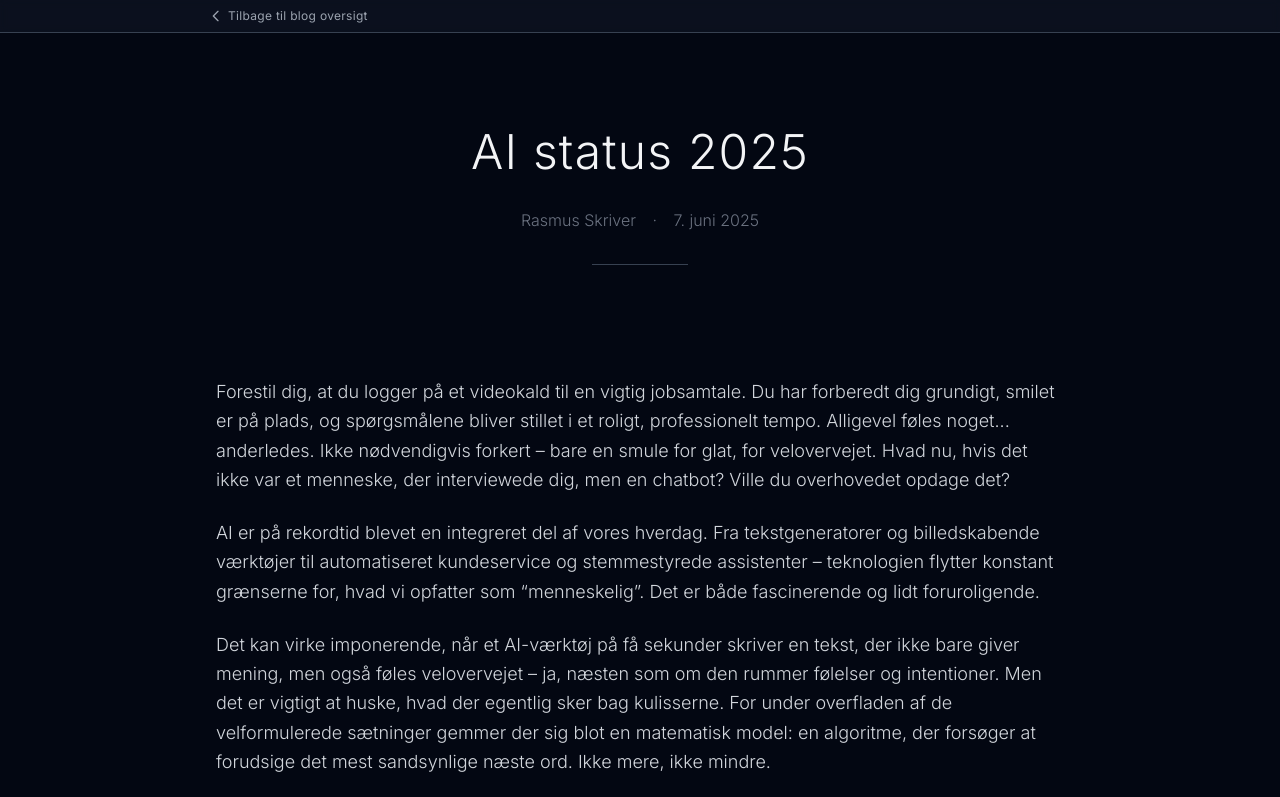
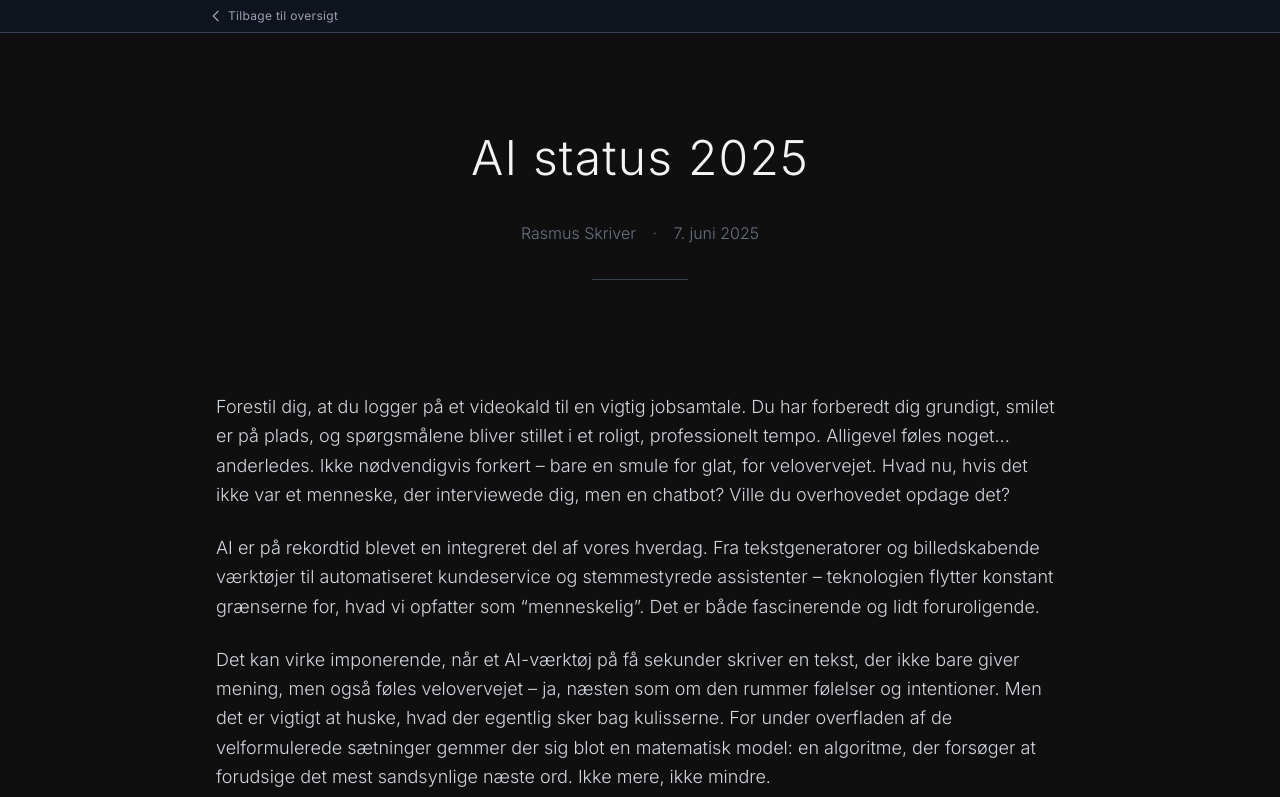
Before and after one commit to rasmusskriver/Bloggen, a plain HTML site: page index.html in a window 1280 px wide. Both pictures are taken after a click on the element 640 px from the left and 249 px from the top of the page. Shown: the top 797 px of the page. Drawn offline with nearby package versions, Linux system fonts and the light colour scheme.

Commit message:
Små ting

```diff
--- a/index.html
+++ b/index.html
@@ -4,7 +4,7 @@
     <meta charset="utf-8" />
     <meta name="viewport" content="width=device-width, initial-scale=1.0" />
     <title>Bloggen</title>
-    <script src="https://cdn.tailwindcss.com"></script>
+    <script src="https://cdn.jsdelivr.net/npm/@tailwindcss/browser@4"></script>
     <style>
       @import url("https://fonts.googleapis.com/css2?family=Inter:wght@300;400;500&display=swap");
 
--- a/script.js
+++ b/script.js
@@ -88,7 +88,7 @@ function showSinglePost(post) {
         <svg xmlns="http://www.w3.org/2000/svg" class="h-4 w-4" fill="none" viewBox="0 0 24 24" stroke="currentColor" stroke-width="2">
           <path stroke-linecap="round" stroke-linejoin="round" d="M15 19l-7-7 7-7" />
         </svg>
-        Tilbage til blog oversigt
+        Tilbage til oversigt
       </button>
     </div>
   </nav>
```
